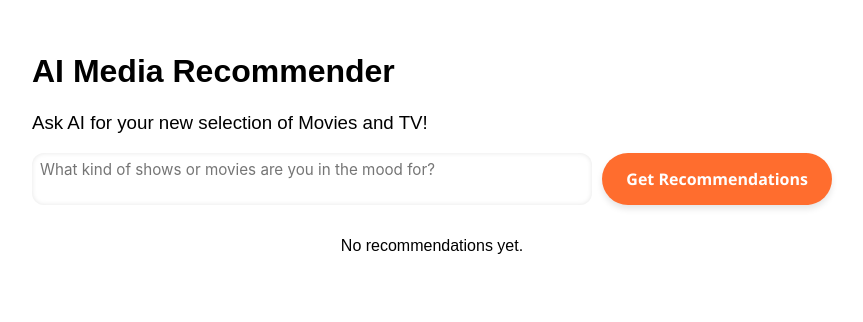
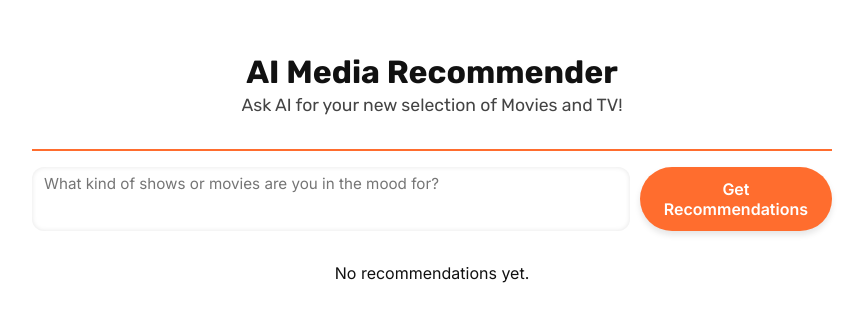
Before and after one commit to samdforrest/ai-recommendation-app, a React (Create React App) app: page / in a window 1280 px wide. Shown: the top 322 px of the page, without its empty margins (208-1071 px from the left). Built offline with nearby package versions, Linux system fonts and the light colour scheme.

Commit message:
animations, overall draft of design complete

```diff
--- a/public/index.html
+++ b/public/index.html
@@ -1,6 +1,11 @@
 <!DOCTYPE html>
 <html lang="en">
   <head>
+    <!-- Google Fonts: Rubik (headers) & Inter (body) -->
+    <link rel="preconnect" href="https://fonts.googleapis.com">
+    <link rel="preconnect" href="https://fonts.gstatic.com" crossorigin>
+    <link href="https://fonts.googleapis.com/css2?family=Inter:wght@300..700&family=Rubik:wght@400..700&display=swap" rel="stylesheet">
+
     <meta charset="utf-8" />
     <link rel="icon" href="%PUBLIC_URL%/favicon.ico" />
     <meta name="viewport" content="width=device-width, initial-scale=1" />
--- a/src/App.css
+++ b/src/App.css
@@ -1,9 +1,44 @@
+/* === Font Setup === */
+body {
+  font-family: 'Inter', sans-serif;
+  margin: 0;
+  padding: 0;
+  background-color: #fff;
+  color: #111;
+}
+
 /* Main layout container */
 .app-container {
   max-width: 800px;
   margin: auto;
   padding: 2rem;
-  font-family: sans-serif;
+}
+
+/* App Header */
+.app-header {
+  margin-bottom: 1rem;
+  text-align: center;
+  border-bottom: 2px solid #ff6d2e;
+  padding-bottom: 1rem;
+  animation: fadeSlideIn 0.6s ease-out forwards;
+}
+
+.app-header h1,
+.app-header h2,
+.app-header .subheading {
+  font-family: 'Rubik', sans-serif;
+}
+
+.app-header h1 {
+  margin-bottom: 0.25rem;
+  font-weight: 700;
+}
+
+.subheading {
+  font-weight: 400;
+  margin-top: 0;
+  font-size: 1.1rem;
+  color: #444;
 }
 
 /* Input section - place button next to text area */
@@ -11,12 +46,8 @@
   display: flex;
   gap: 10px;
   margin-bottom: 2rem;
-}
-
-textarea {
-  flex: 1;
-  padding: 0.5rem;
-  font-size: 1rem;
+  animation: fadeSlideIn 0.6s ease-out 0.3s forwards;
+  opacity: 0;
 }
 
 /* Prompt input styles */
@@ -24,16 +55,16 @@ textarea {
   width: 100%;
   min-height: 2.25rem;
   max-height: 10rem;
-  padding: 0.5rem 0.75;
+  padding: 0.5rem 0.75rem;
   border: none;
   border-radius: 0.75rem;
   font-size: 0.95rem;
-  font-family: 'Inter', 'Segoe UI', sans-serif;
+  font-family: 'Inter', sans-serif;
   resize: none;
   overflow-y: auto;
   box-shadow: inset 0 0 5px rgba(0, 0, 0, 0.1);
   transition: box-shadow 0.2s ease-in-out;
-  line-height: 1.2
+  line-height: 1.2;
 }
 
 .prompt-input:focus {
@@ -49,14 +80,14 @@ button {
 }
 
 .recommend-button {
-  background-color: #ff6d2e; /* vibrant orange */
+  background-color: #ff6d2e;
   color: #ffffff;
   border: none;
-  border-radius: 999px; /* pill shape */
+  border-radius: 999px;
   padding: 0.75rem 1.5rem;
   font-size: 1rem;
   font-weight: 600;
-  font-family: 'Segoe UI', 'Helvetica Neue', sans-serif;
+  font-family: 'Inter', sans-serif;
   box-shadow: 0 4px 6px rgba(0, 0, 0, 0.1);
   transition: background-color 0.3s ease, transform 0.1s ease;
   cursor: pointer;
@@ -94,14 +125,14 @@ button {
 }
 
 .category {
-  flex: 1 1 300px; /* flexible width, wraps if screen is small */
+  flex: 1 1 300px;
   max-width: 400px;
   padding: 1.5rem;
-  border: 2px solid rgba(255, 109, 46, 0.3); /*orange border, but transparent*/
+  border: 2px solid rgba(255, 109, 46, 0.3);
   border-radius: 1rem;
   box-shadow: 0 4px 12px rgba(255, 109, 46, 0.1);
   background-color: rgba(255, 255, 255, 0.3);
-  animation: fadeSlideIn 0.6s ease both; /* smooth animation ease */
+  animation: fadeSlideIn 0.6s ease both;
 }
 
 .category h2 {
@@ -110,6 +141,8 @@ button {
   padding-bottom: 0.5rem;
   margin-bottom: 1.5rem;
   font-size: 1.3rem;
+  font-family: 'Rubik', sans-serif;
+  font-weight: 600;
 }
 
 /* mobile styles */
--- a/src/App.js
+++ b/src/App.js
@@ -46,8 +46,10 @@ function App() {
 
   return (
     <div className="app-container">
-      <h1>AI Media Recommender</h1>
-      <h3 style={{ fontWeight: 'normal' }}>Ask AI for your new selection of Movies and TV!</h3>
+      <div className="app-header">
+        <h1>AI Media Recommender</h1>
+        <h3 className="subheading">Ask AI for your new selection of Movies and TV!</h3>
+      </div>
 
       {/* Input Section */}
       <div className="input-section">
@@ -58,6 +60,12 @@ function App() {
           placeholder="What kind of shows or movies are you in the mood for?"
           value={prompt}
           onChange={handleInputChange}
+          onKeyDown={(e) => {
+            if (e.key === 'Enter' && !e.shiftKey) {
+              e.preventDefault(); // Prevent new line
+              getRecommendations(); // Triggers the recommendation button
+            }
+          }}
         />
         <button
           className="recommend-button"
```
